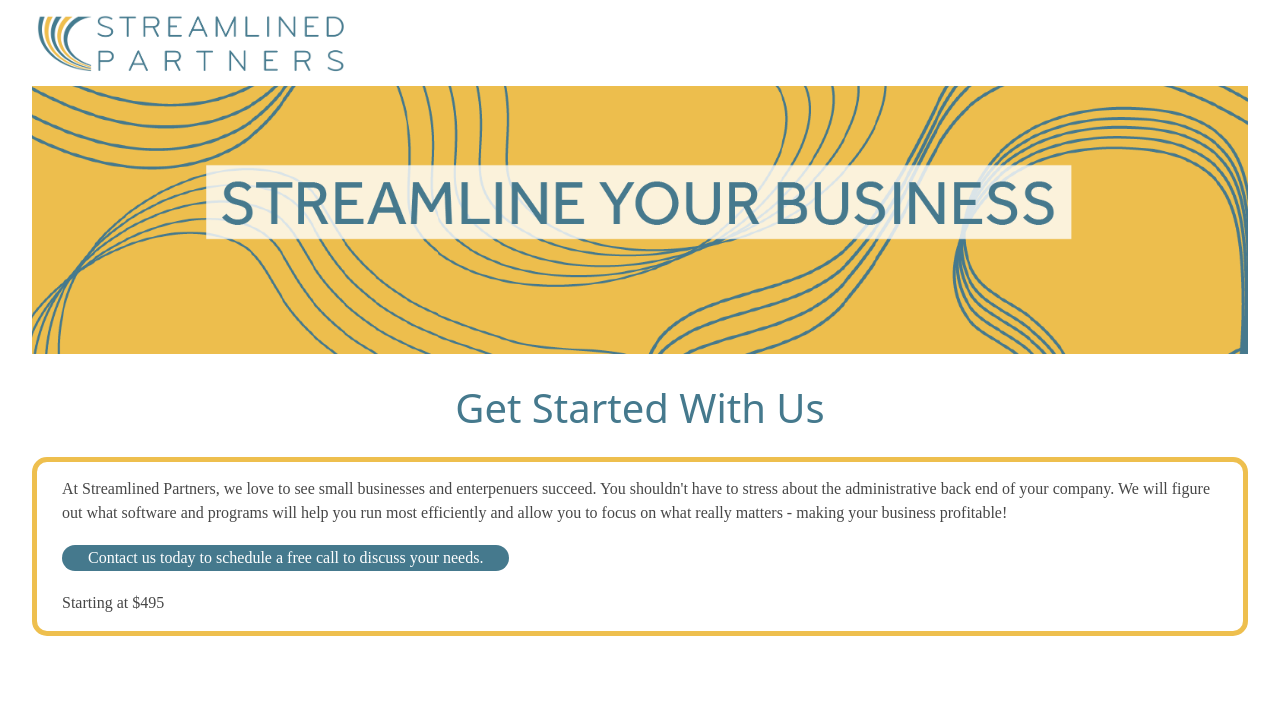
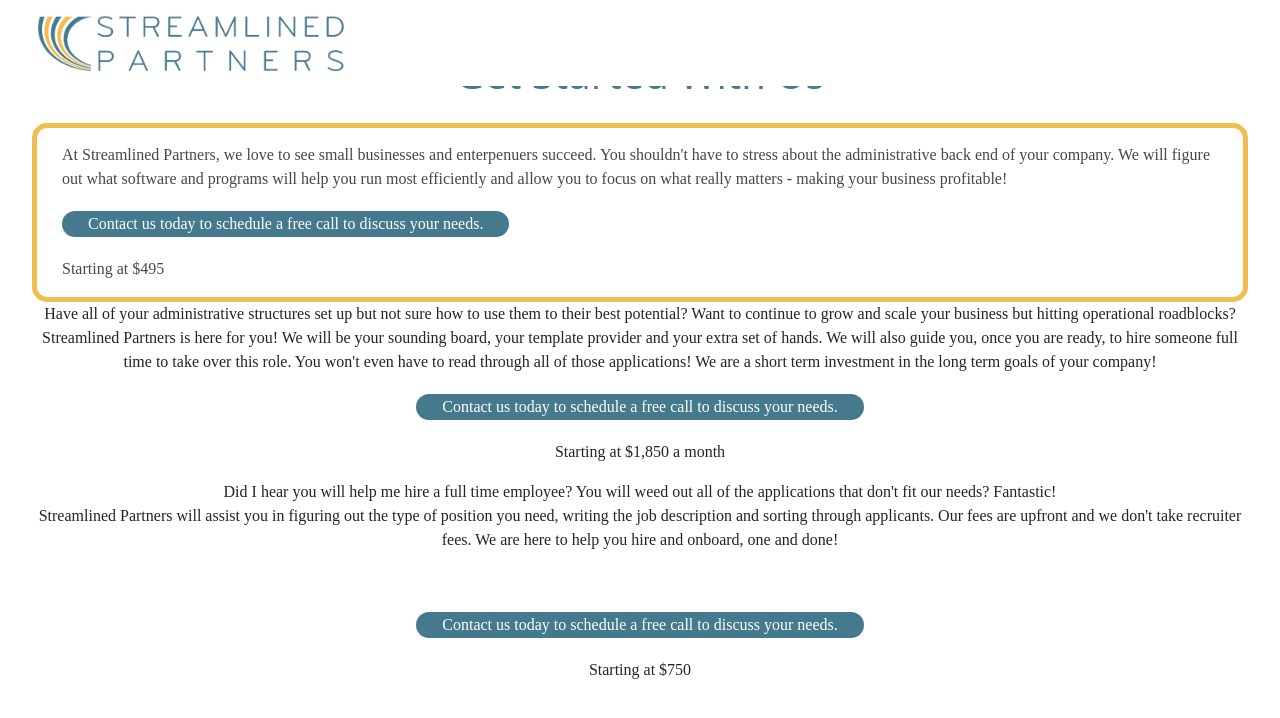
Before and after one commit to rhkearns/streamlined_1, a React (Create React App) app: page /packages in a window 1280 px wide. Shown: the top 718 px of the page. Built offline with nearby package versions, Linux system fonts and the light colour scheme; a web font is replaced by a local one.

Commit message:
packages 2 and 3 additions

```diff
--- a/src/pages/Packages/Packages.jsx
+++ b/src/pages/Packages/Packages.jsx
@@ -1,12 +1,12 @@
 import React from 'react';
 import './Packages.scss'
 import cover_img from '../../images/cover-img.png';
-// import logos_page_one from 'rhkearns/streamlined_1/src/images/logos_page_1.jpg';
+import logos_page_one from 'rhkearns/streamlined_1/src/images/logos_page_1.jpg';
 
 const Packages = () => {
 	return (
 		<div id="packages-page">
-			<img src={cover_img} alt="cover" id="cover-img" />
+			{/* <img src={cover_img} alt="cover" id="cover-img" /> */}
 			<h2 id="packages-title">Get Started With Us</h2>
 			<div className="packages">
 				<div id="systemization-package">
@@ -22,7 +22,34 @@ const Packages = () => {
 					</a>
 				</button>
 						<br /> Starting at $495</p>
-					{/* <img src={logos_page_one} alt="logos_page_one" id="logos_page_one" /> */}
+				</div>
+				<div id="implentation-package">
+					<p>Have all of your administrative structures set up but not sure how to use them to their best potential? Want to continue to grow and scale your business but hitting operational roadblocks? Streamlined Partners is here for you! We will be your sounding board, your template provider and your extra set of hands. We will also guide you, once you are ready, to hire someone full time to take over this role. You won't even have to read through all of those applications! We are a short term investment in the long term goals of your company!
+						<br /><button id="cta-button">
+					<a
+						id="link"
+						href="https://airtable.com/embed/shrggi2IoXGexh59K?backgroundColor=cyan"
+						target="_blank"
+						rel="noopener noreferrer"
+					>
+						Contact us today to schedule a free call to discuss your needs.
+					</a>
+				</button>
+						<br /> Starting at $1,850 a month</p>
+				</div>
+				<div id="Onboarding-package">
+					<p>Did I hear you will help me hire a full time employee? You will weed out all of the applications that don't fit our needs? Fantastic! <p>Streamlined Partners will assist you in figuring out the type of position you need, writing the job description and sorting through applicants. Our fees are upfront and we don't take recruiter fees. We are here to help you hire and onboard, one and done!</p>
+						<br /><button id="cta-button">
+					<a
+						id="link"
+						href="https://airtable.com/embed/shrggi2IoXGexh59K?backgroundColor=cyan"
+						target="_blank"
+						rel="noopener noreferrer"
+					>
+						Contact us today to schedule a free call to discuss your needs.
+					</a>
+				</button>
+						<br /> Starting at $750</p>
 				</div>
 			</div>
 
```
